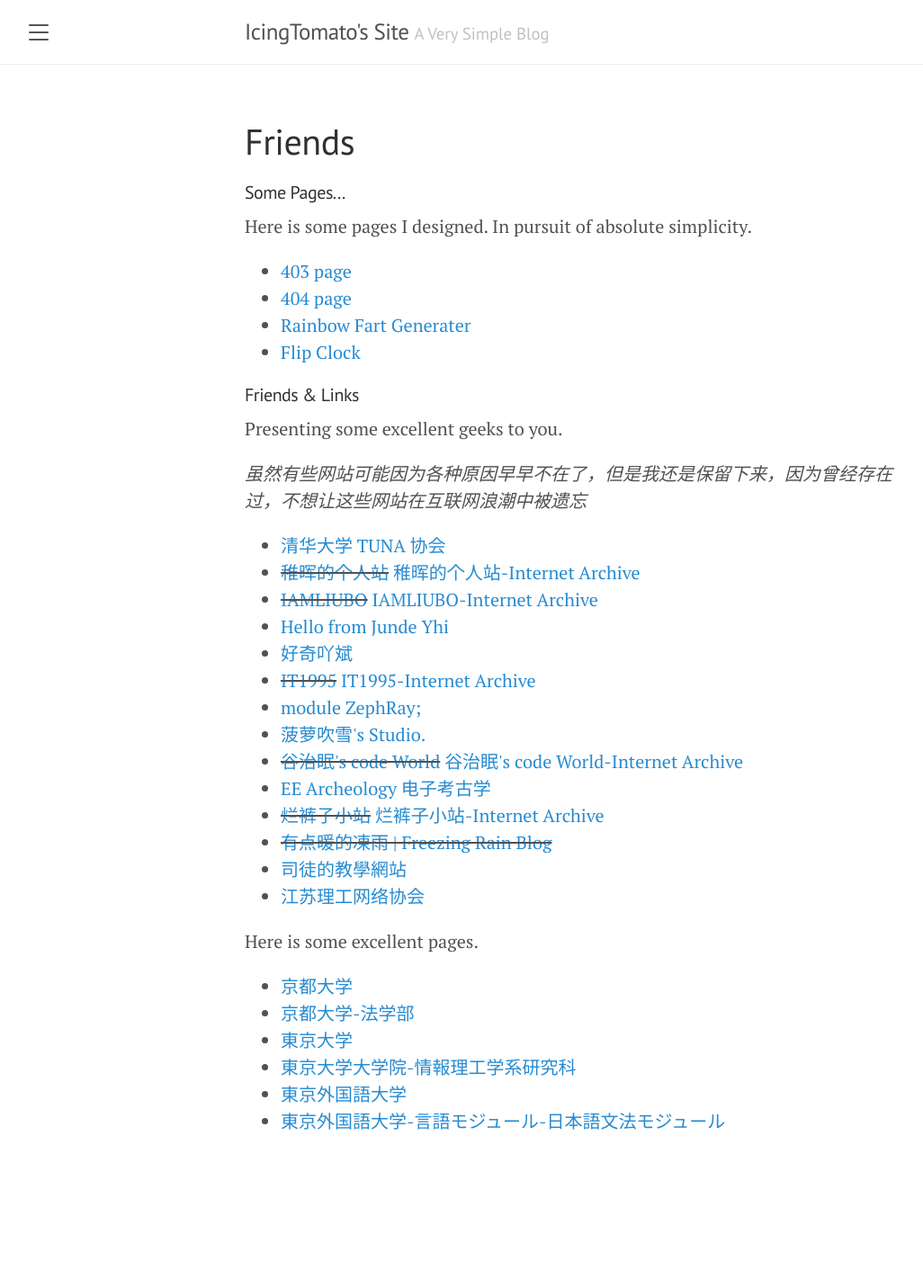
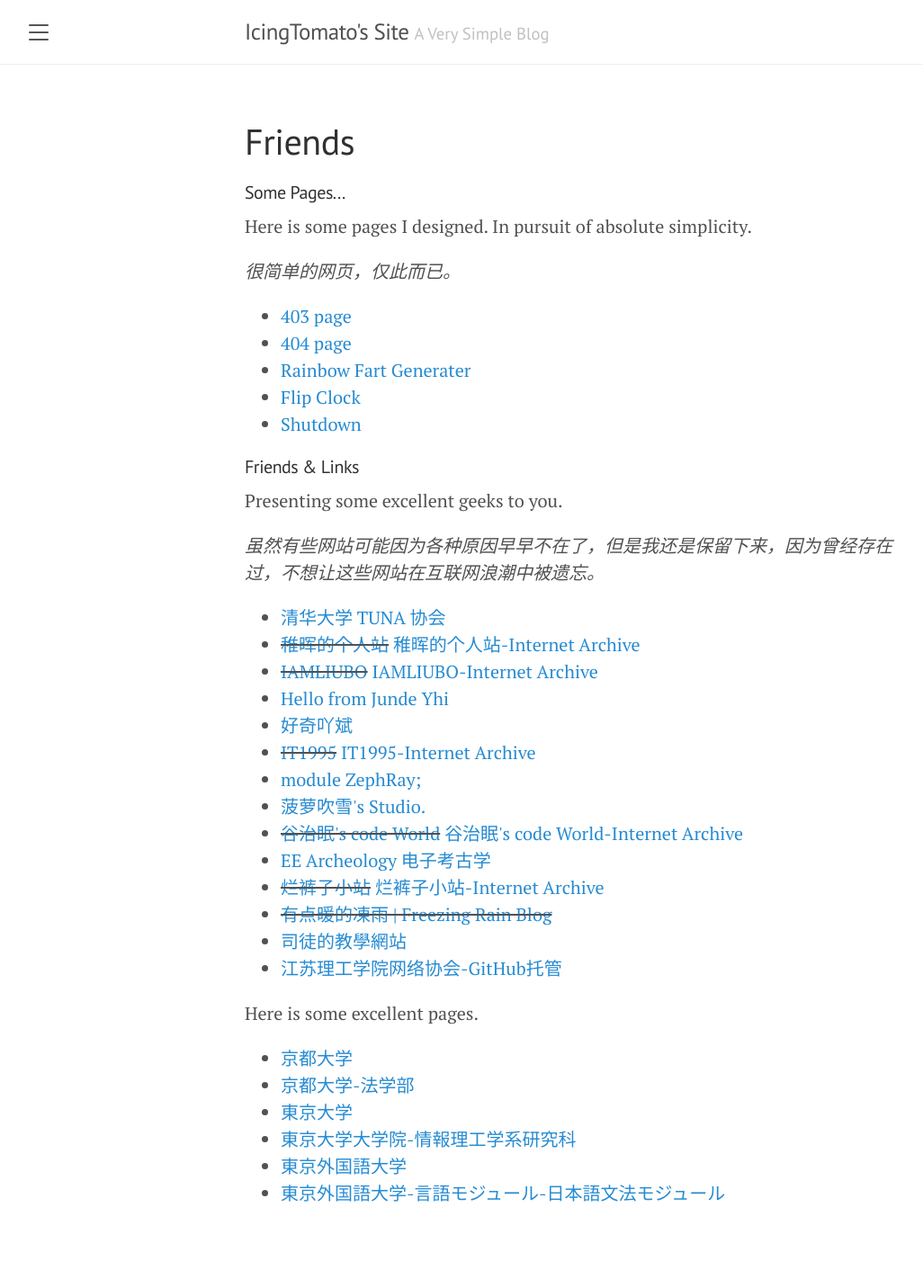
Before and after one commit to IcingTomato/icing.fun, a Jekyll site: the page built from friends.md, in a window 1280 px wide. Shown: the whole page at 90% size, without its empty margins (8-1034 px from the left). Built offline with Jekyll 4.4.1, drawn with Linux system fonts in a browser that asks for light colours; before the commit the page ends 1342 px from its top, so only the background shows below that.

Commit message:
Change: Change something

```diff
--- a/_posts/2023-12-22-git_push_setup.markdown
+++ b/_posts/2023-12-22-git_push_setup.markdown
@@ -1,6 +1,6 @@
 ---
 layout: post
-title:  "Git 的配置"
+title:  "Git 推送的配置"
 tags: git github zh-cn
 ---
 
--- a/friends.md
+++ b/friends.md
@@ -7,19 +7,21 @@ title: Friends
     <h4>Some Pages...</h4>
     <p>
         Here is some pages I designed. In pursuit of absolute simplicity.
+        <p><i>很简单的网页，仅此而已。</i></p>
     </p>
     <ul>
-        <li><a href="http://icing.fun/20220815/">403 page</a></li>
+        <li><a href="http://icing.fun/img/post/">403 page</a></li>
         <li><a href="http://icing.fun/500.html">404 page</a></li>
         <li><a href="https://icingtomato.gitee.io/chp/index.html">Rainbow Fart Generater</a></li>
         <!--<li><a href="http://icingtomato.gitee.io/simple-tool-pages/bilibili-fans/#15261940">Bilibili Fans Counter</a></li>-->
         <li><a href="http://icingtomato.gitee.io/simple-tool-pages/flip-clock/">Flip Clock</a></li>
         <!--<li><a href="http://icingtomato.gitee.io/sosdan/index.html">SOS団</a></li>-->
+        <li><a href="http://icing.fun/shutdown.html">Shutdown</a></li>
     </ul>
     <h4>Friends & Links</h4>
     <p>
         Presenting some excellent geeks to you.
-        <p><i>虽然有些网站可能因为各种原因早早不在了，但是我还是保留下来，因为曾经存在过，不想让这些网站在互联网浪潮中被遗忘</i></p>
+        <p><i>虽然有些网站可能因为各种原因早早不在了，但是我还是保留下来，因为曾经存在过，不想让这些网站在互联网浪潮中被遗忘。</i></p>
     </p>
     <ul>
         <li><a href="https://tuna.moe/">清华大学 TUNA 协会</a></li>
@@ -35,7 +37,7 @@ title: Friends
         <li><s><a href="https://blog.lkzstudio.com/">烂裤子小站</a></s> <a href="https://web.archive.org/web/20210919190229/https://blog.lkzstudio.com/">烂裤子小站-Internet Archive</a></li>
         <li><s><a href="http://150.158.159.239/">有点暖的凍雨 | Freezing Rain Blog</a></s></li>
         <li><a href="https://steward-fu.github.io/website/index.htm">司徒的教學網站</a></li>
-        <li><a href="https://jsutite.github.io/">江苏理工网络协会</a></li>
+        <li><a href="https://jsutite.github.io/">江苏理工学院网络协会-GitHub托管</a></li>
     </ul>
     <p>
         Here is some excellent pages.
```
Also changed, not shown: _posts/2024-07-11-school_proxy.markdown (added, +7 -0 lines), public/apple-touch-icon-precomposed.png.
